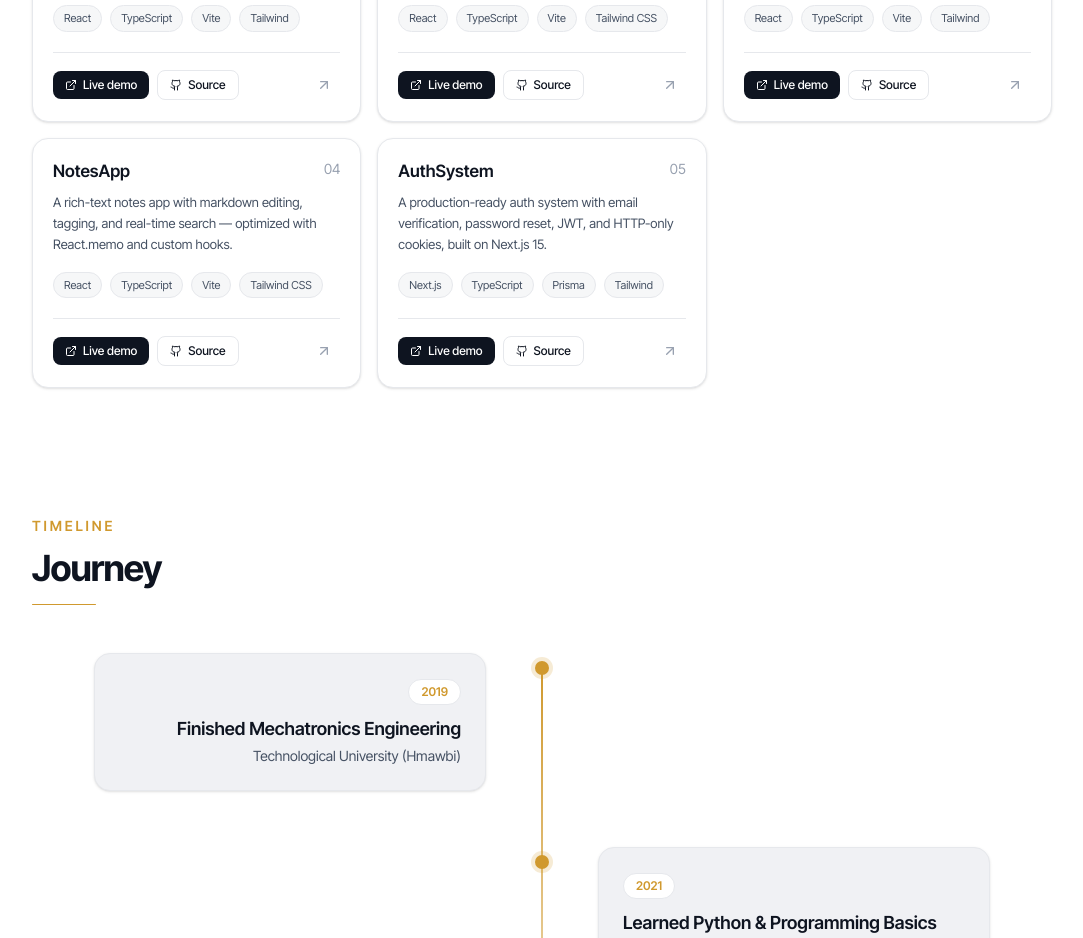
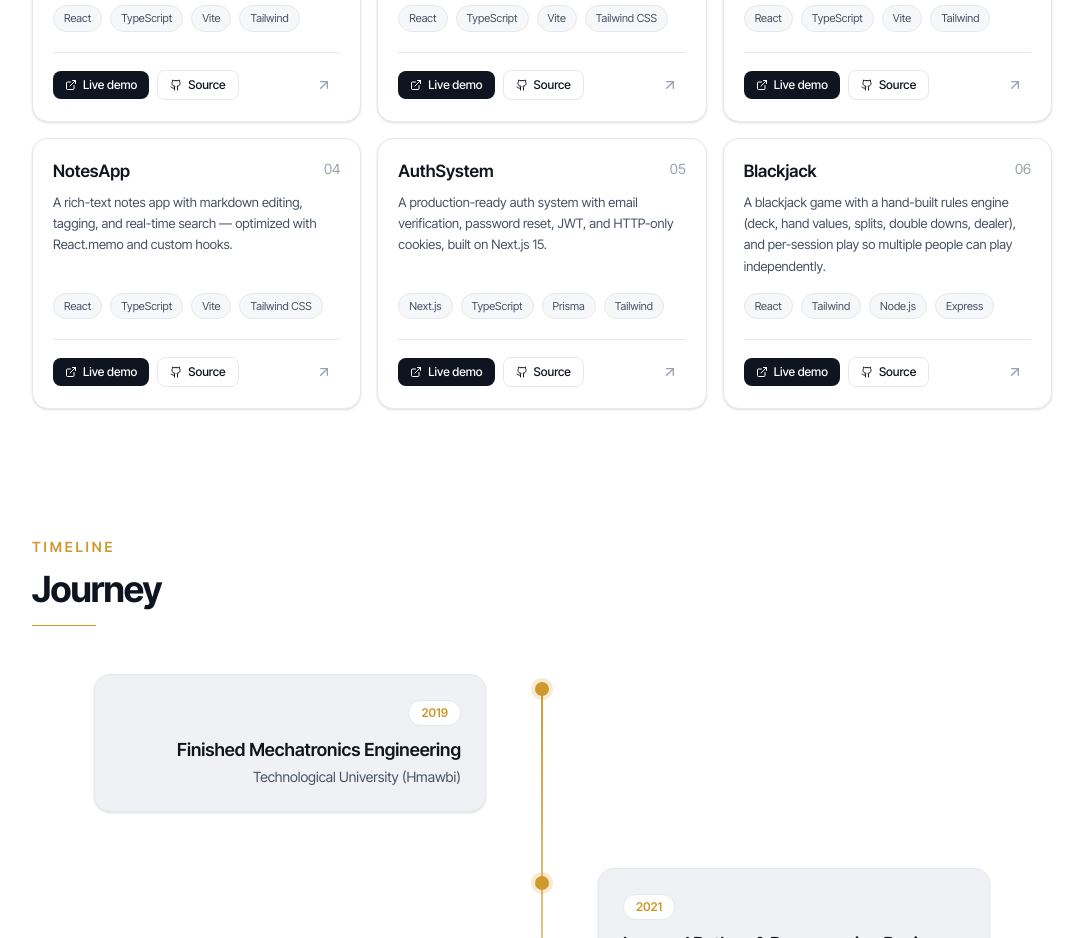
Before and after one commit to TinHtunOo/Portfolio, a Next.js app: page / in a window 1280 px wide. Shown: the part 4780-5718 px from the top of the page, without its empty margins (98-1181 px from the left). Built offline with nearby package versions, Linux system fonts and the light colour scheme.

Commit message:
update the design

```diff
--- a/app/_components/MobileNavbar.js
+++ b/app/_components/MobileNavbar.js
@@ -15,7 +15,6 @@ function MobileNavbar() {
   );
 
   useEffect(() => {
-    // document.body.style.overflow = "hidden";
     document.body.style.overflow = open ? "hidden" : "auto";
     return () => {
       document.body.style.overflow = "auto";
--- a/app/_components/ResumeButton.js
+++ b/app/_components/ResumeButton.js
@@ -27,6 +27,9 @@ function ResumeButton({ isMobile = true }) {
         }
       }
     }
+    return () => {
+      document.body.style.overflow = isMobile ? "hidden" : "auto";
+    };
   }, [open]);
 
   return (
--- a/app/_components/SomeWorkSection.js
+++ b/app/_components/SomeWorkSection.js
@@ -43,6 +43,14 @@ const projects = [
     techStack: ["Next.js", "TypeScript", "Prisma", "Tailwind"],
     liveLink: "https://auth-system-omega-ecru.vercel.app/",
     gitLink: "https://github.com/TinHtunOo/Auth-System",
+  },
+  {
+    name: "Blackjack",
+    description:
+      "A blackjack game with a hand-built rules engine (deck, hand values, splits, double downs, dealer), and per-session play so multiple people can play independently. ",
+    techStack: ["React", "Tailwind", "Node.js", "Express"],
+    liveLink: "https://blackjack-v1999.vercel.app/",
+    gitLink: "https://github.com/TinHtunOo/Blackjack_V1",
   },
 ];
 
```
